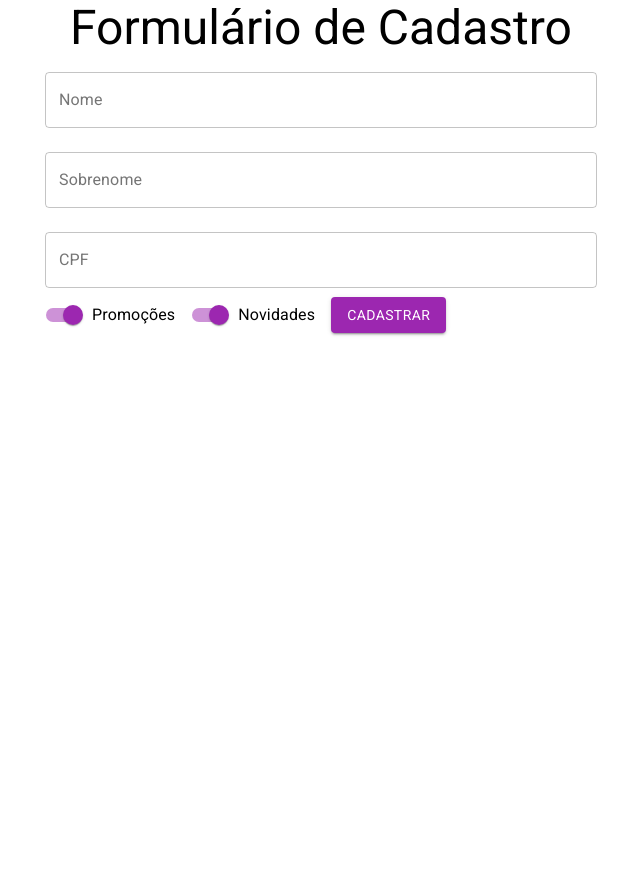
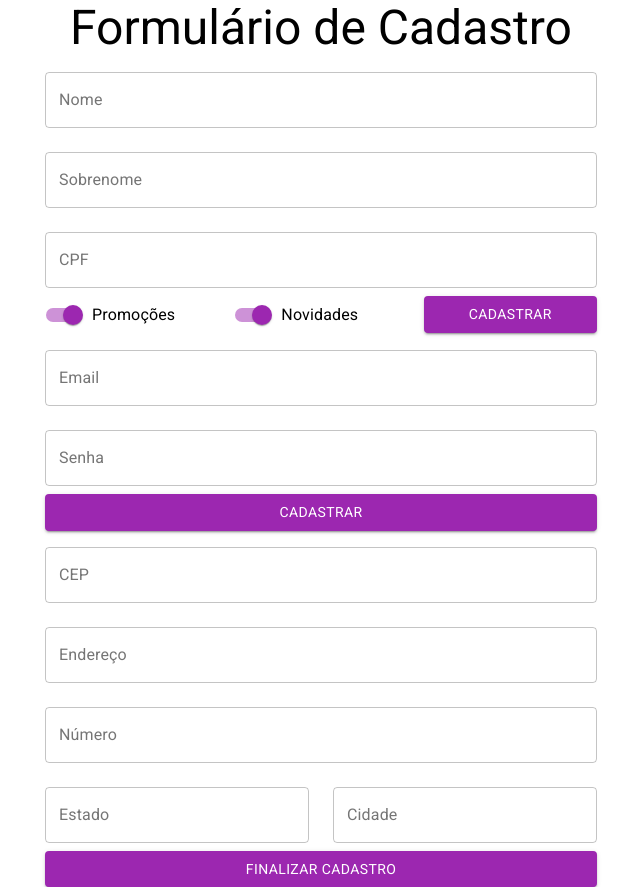
Before and after one commit to MisorWyvern/curso-react34-alura, a React (Create React App) app: page / in a window 1280 px wide. Shown: the whole page, without its empty margins (319-959 px from the left). Before the commit the page ends 800 px from the top, so only its background shows below. Built offline with nearby package versions, Linux system fonts and the light colour scheme.

Commit message:
Curso 4 React Fim Aula 1

```diff
--- /dev/null
+++ b/src/components/FormularioCadastro/DadosEntrega.jsx
@@ -0,0 +1,60 @@
+import { Button, Grid, TextField } from "@material-ui/core";
+import React from "react";
+
+function DadosEntrega() {
+	return (
+		<form action="">
+			<TextField
+				id="cep"
+				label="CEP"
+				type="number"
+				variant="outlined"
+				fullWidth
+				margin="normal"
+			/>
+			<TextField
+				id="endereco"
+				label="Endereço"
+				type="text"
+				variant="outlined"
+				fullWidth
+				margin="normal"
+			/>
+			<TextField
+				id="numero"
+				label="Número"
+				type="number"
+				variant="outlined"
+				fullWidth
+				margin="normal"
+			/>
+			<Grid container spacing={3}>
+				<Grid item xs={6}>
+					<TextField
+						id="estado"
+						label="Estado"
+						type="text"
+						variant="outlined"
+						fullWidth
+						margin="normal"
+					/>
+				</Grid>
+				<Grid item xs={6}>
+					<TextField
+						id="cidade"
+						label="Cidade"
+						type="text"
+						variant="outlined"
+						fullWidth
+						margin="normal"
+					/>
+				</Grid>
+			</Grid>
+			<Button fullWidth type="submit" variant="contained" color="primary">
+				Finalizar Cadastro
+			</Button>
+		</form>
+	);
+}
+
+export default DadosEntrega;
--- /dev/null
+++ b/src/components/FormularioCadastro/DadosPessoais.jsx
@@ -0,0 +1,107 @@
+import { FormControlLabel, Grid, Switch, TextField } from "@material-ui/core";
+import Button from "@material-ui/core/Button";
+import { default as React, useState } from "react";
+
+function DadosPessoais({ aoEnviar, validarCPF }) {
+	const [nome, setNome] = useState("");
+	const [sobrenome, setSobrenome] = useState("");
+	const [cpf, setCPF] = useState("");
+	const [promocoes, setPromocoes] = useState(true);
+	const [novidades, setNovidades] = useState(true);
+	const [erros, setErros] = useState({ cpf: { valido: true, texto: "" } });
+
+	return (
+		<form
+			action=""
+			onSubmit={(event) => {
+				event.preventDefault();
+				aoEnviar({ nome, sobrenome, cpf, promocoes, novidades });
+			}}
+		>
+			<TextField
+				value={nome}
+				onChange={(event) => {
+					setNome(event.target.value);
+				}}
+				id="nome"
+				label="Nome"
+				variant="outlined"
+				fullWidth
+				margin="normal"
+			/>
+
+			<TextField
+				value={sobrenome}
+				onChange={(event) => {
+					setSobrenome(event.target.value);
+				}}
+				id="sobrenome"
+				label="Sobrenome"
+				variant="outlined"
+				fullWidth
+				margin="normal"
+			/>
+
+			<TextField
+				value={cpf}
+				onChange={(event) => {
+					setCPF(event.target.value);
+				}}
+				onBlur={(event) => {
+					const erroStatus = validarCPF(cpf);
+					setErros({ cpf: erroStatus });
+				}}
+				error={!erros.cpf.valido}
+				helperText={erros.cpf.texto}
+				id="cpf"
+				label="CPF"
+				variant="outlined"
+				fullWidth
+				margin="normal"
+			/>
+
+			<Grid container spacing={2}>
+				<Grid item xs={4}>
+					<FormControlLabel
+						control={
+							<Switch
+								checked={promocoes}
+								onChange={(event) => {
+									setPromocoes(event.target.checked);
+								}}
+								name="promocoes"
+								//defaultChecked={promocoes}
+								color="primary"
+							/>
+						}
+						label="Promoções"
+					/>
+				</Grid>
+				<Grid item xs={4}>
+					<FormControlLabel
+						control={
+							<Switch
+								checked={novidades}
+								onChange={(event) => {
+									setNovidades(event.target.checked);
+								}}
+								name="novidades"
+								//defaultChecked={novidades}
+								color="primary"
+							/>
+						}
+						label="Novidades"
+					/>
+				</Grid>
+
+				<Grid item xs={4}>
+					<Button fullWidth type="submit" variant="contained" color="primary">
+						Cadastrar
+					</Button>
+				</Grid>
+			</Grid>
+		</form>
+	);
+}
+
+export default DadosPessoais;
--- /dev/null
+++ b/src/components/FormularioCadastro/DadosUsuario.jsx
@@ -0,0 +1,30 @@
+import { Button, TextField } from "@material-ui/core";
+import React from "react";
+
+function DadosUsuario() {
+	return (
+		<form action="">
+			<TextField
+				id="email"
+				label="Email"
+				type="email"
+				variant="outlined"
+				fullWidth
+				margin="normal"
+			></TextField>
+			<TextField
+				id="senha"
+				label="Senha"
+				type="password"
+				variant="outlined"
+				fullWidth
+				margin="normal"
+			></TextField>
+			<Button type="submit" variant="contained" color="primary" fullWidth>
+				Cadastrar
+			</Button>
+		</form>
+	);
+}
+
+export default DadosUsuario;
--- a/src/components/FormularioCadastro/FormularioCadastro.jsx
+++ b/src/components/FormularioCadastro/FormularioCadastro.jsx
@@ -1,99 +1,15 @@
-import { FormControlLabel, Switch, TextField } from "@material-ui/core";
-import Button from "@material-ui/core/Button";
-import React, { useState } from "react";
+import React from "react";
+import DadosEntrega from "./DadosEntrega";
+import DadosPessoais from "./DadosPessoais";
+import DadosUsuario from "./DadosUsuario";
 
 function FormularioCadastro({ aoEnviar, validarCPF }) {
-	const [nome, setNome] = useState("");
-	const [sobrenome, setSobrenome] = useState("");
-	const [cpf, setCPF] = useState("");
-	const [promocoes, setPromocoes] = useState(true);
-	const [novidades, setNovidades] = useState(true);
-	const [erros, setErros] = useState({ cpf: { valido: true, texto: "" } });
-
 	return (
-		<form
-			action=""
-			onSubmit={(event) => {
-				event.preventDefault();
-				aoEnviar({ nome, sobrenome, cpf, promocoes, novidades });
-			}}
-		>
-			<TextField
-				value={nome}
-				onChange={(event) => {
-					setNome(event.target.value);
-				}}
-				id="nome"
-				label="Nome"
-				variant="outlined"
-				fullWidth
-				margin="normal"
-			/>
-
-			<TextField
-				value={sobrenome}
-				onChange={(event) => {
-					setSobrenome(event.target.value);
-				}}
-				id="sobrenome"
-				label="Sobrenome"
-				variant="outlined"
-				fullWidth
-				margin="normal"
-			/>
-
-			<TextField
-				value={cpf}
-				onChange={(event) => {
-					setCPF(event.target.value);
-				}}
-				onBlur={(event) => {
-					const erroStatus = validarCPF(cpf);
-					setErros({ cpf: erroStatus });
-				}}
-				error={!erros.cpf.valido}
-				helperText={erros.cpf.texto}
-				id="cpf"
-				label="CPF"
-				variant="outlined"
-				fullWidth
-				margin="normal"
-			/>
-
-			<FormControlLabel
-				control={
-					<Switch
-						checked={promocoes}
-						onChange={(event) => {
-							setPromocoes(event.target.checked);
-						}}
-						name="promocoes"
-						//defaultChecked={promocoes}
-						color="primary"
-					/>
-				}
-				label="Promoções"
-			/>
-
-			<FormControlLabel
-				control={
-					<Switch
-						checked={novidades}
-						onChange={(event) => {
-							setNovidades(event.target.checked);
-						}}
-						name="novidades"
-						//defaultChecked={novidades}
-						color="primary"
-					/>
-				}
-				label="Novidades"
-			/>
-
-			<Button type="submit" variant="contained" color="primary">
-				Cadastrar
-			</Button>
-		</form>
+		<>
+			<DadosPessoais aoEnviar={aoEnviar} validarCPF={validarCPF} />
+			<DadosUsuario />
+			<DadosEntrega />
+		</>
 	);
 }
 
```
